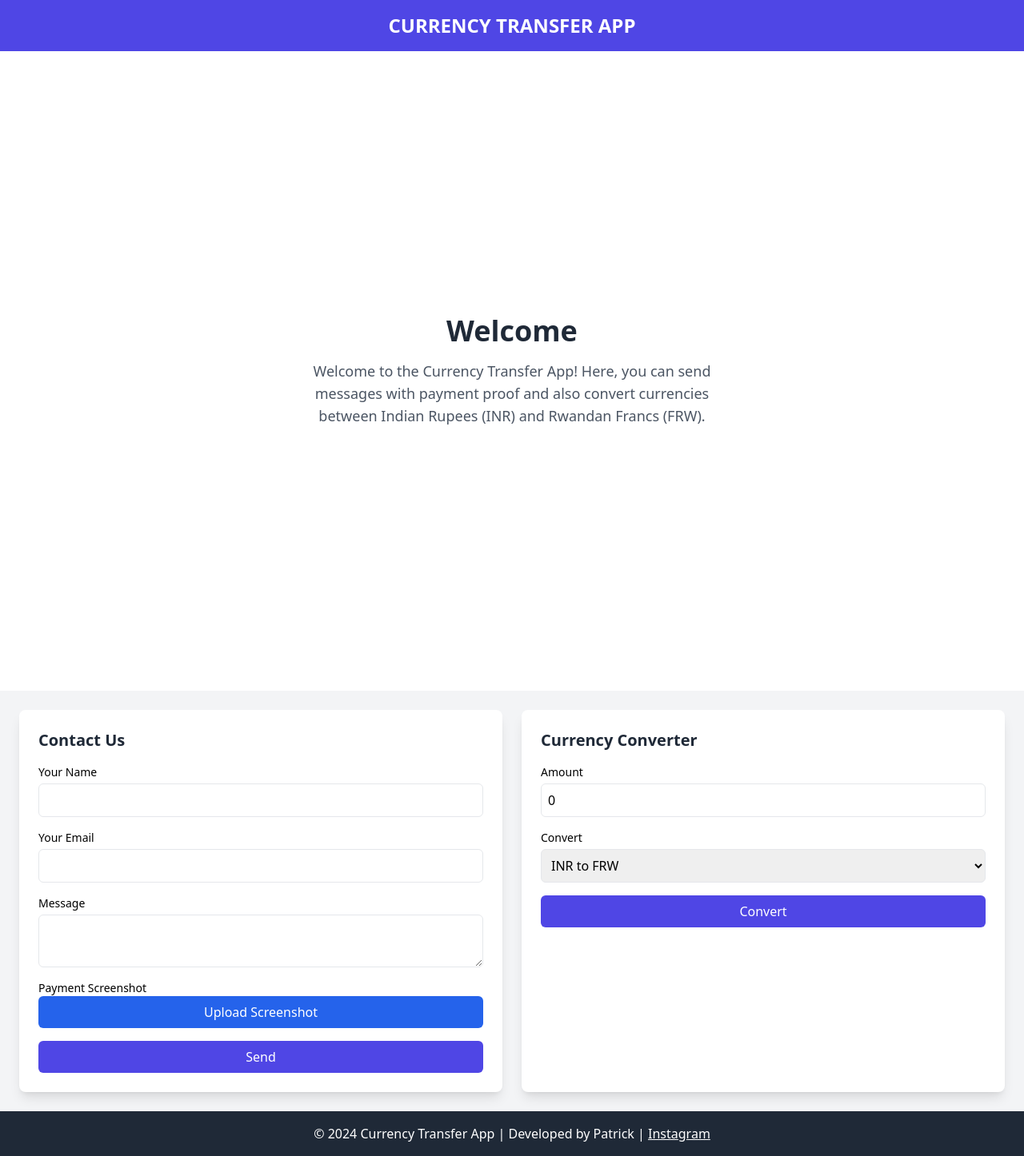
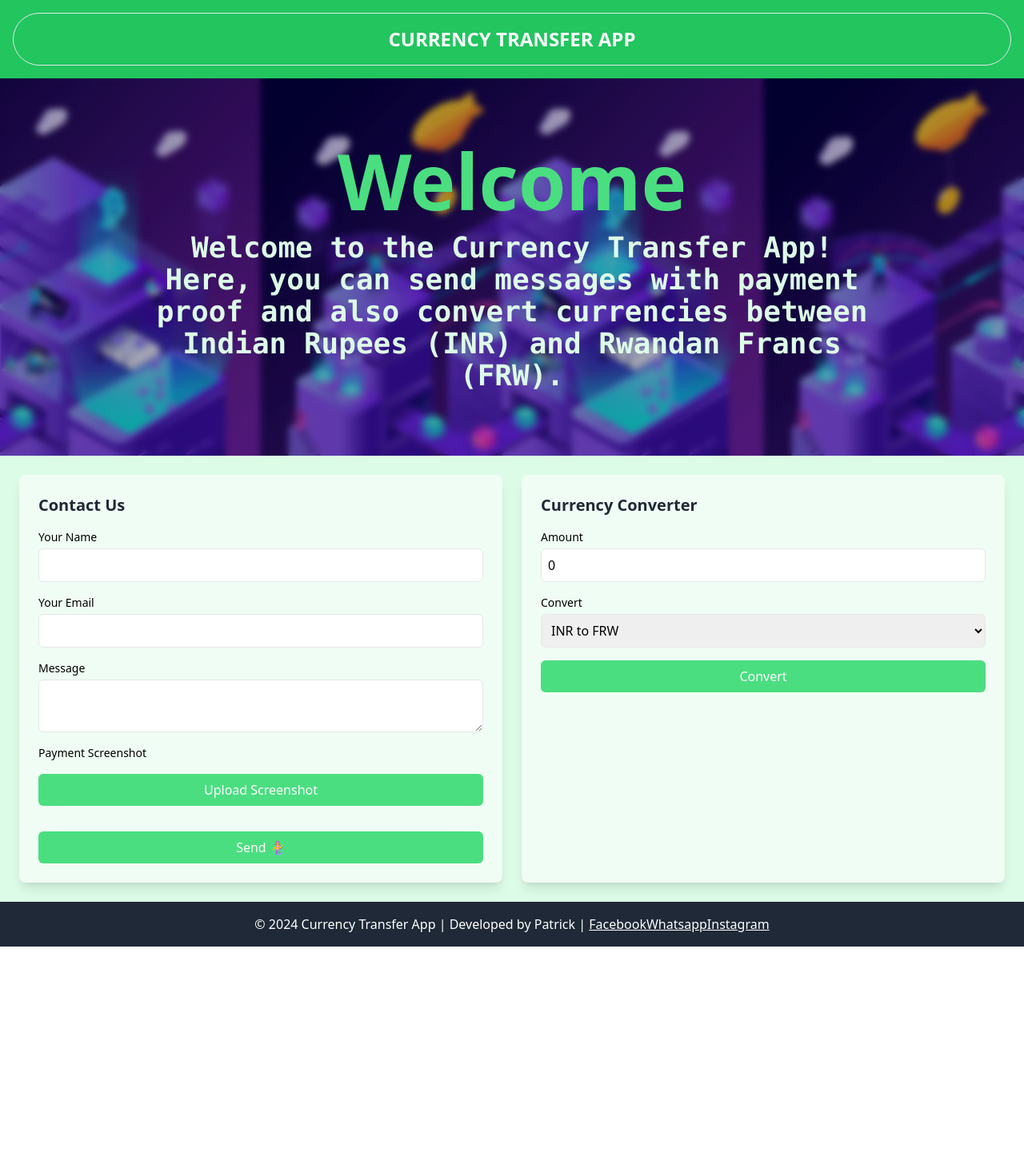
Before and after one commit to Cktripa-source/Currency-exchange, a React (Create React App) app: page / in a window 1280 px wide. Shown: the whole page at 80% size. After the commit the page ends 1184 px from the top, so only its background shows below. Built offline with nearby package versions, Linux system fonts and the light colour scheme.

Commit message:
second commit

```diff
--- a/src/App.js
+++ b/src/App.js
@@ -1,6 +1,7 @@
 import React, { useState, useRef } from "react";
 import emailjs from "@emailjs/browser";
 import axios from "axios";
+import backgroundImage from "./1711107399590.gif"
 
 const App = () => {
   const [loading, setLoading] = useState(false);
@@ -74,30 +75,45 @@ const App = () => {
   };
 
   return (
-    <div className="min-h-screen bg-gray-100">
+    <div className="min-h-screen bg-green-100">
       {/* Header */}
-      <header className="bg-indigo-600 text-white p-4 text-center">
-        <h1 className="text-2xl font-bold">CURRENCY TRANSFER APP</h1>
+      <header className="bg-green-500 text-white p-4 text-center">
+        <h1 className="text-2xl font-bold p-4 border rounded-full">CURRENCY TRANSFER APP</h1>
       </header>
 
       {/* Welcome Section */}
-      <section className="h-screen bg-white flex items-center justify-center">
-        <div className="text-center">
-          <h2 className="text-4xl font-bold text-gray-800 mb-4">Welcome</h2>
-          <p className="text-lg text-gray-600 max-w-lg mx-auto">
-            Welcome to the Currency Transfer App! Here, you can send messages
-            with payment proof and also convert currencies between Indian Rupees
-            (INR) and Rwandan Francs (FRW).
-          </p>
-        </div>
-      </section>
+      <section
+  className="h-1/2 p-6 sm:p-10 py-10 sm:py-20 flex items-center justify-center relative bg-cover sm:bg-contain bg-center"
+  style={{
+    backgroundImage: `url(${backgroundImage})`,
+  }}
+>
+  {/* Blurred Overlay */}
+  <div className="absolute inset-0 bg-black/30 backdrop-blur-sm"></div>
+
+  {/* Content */}
+  <div className="relative z-10 text-center">
+    <h2 className="text-6xl sm:text-8xl font-extrabold text-green-400 mb-4">
+      Welcome
+    </h2>
+    <p className="text-xl sm:text-4xl text-green-100 max-w-4xl mx-auto font-mono font-extrabold">
+      Welcome to the Currency Transfer App! Here, you can send messages with
+      payment proof and also convert currencies between Indian Rupees (INR) and
+      Rwandan Francs (FRW).
+    </p>
+  </div>
+</section>
+
+
+
+
 
       {/* Main Content */}
       <main className="p-6 space-y-6">
         {/* Contact and Currency Converter */}
         <div className="flex flex-col lg:flex-row lg:space-x-6">
           {/* Contact Section */}
-          <section className="flex-1 bg-white rounded-lg shadow-lg p-6 mb-6 lg:mb-0">
+          <section className="flex-1 bg-green-50 rounded-lg shadow-lg p-6 mb-6 lg:mb-0">
             <h2 className="text-xl font-bold text-gray-800 mb-4">Contact Us</h2>
             {error && <p className="text-red-500">{error}</p>}
             <form ref={formRef} onSubmit={handleSubmit} className="space-y-4">
@@ -150,7 +166,7 @@ const App = () => {
                   <button
                     type="button"
                     onClick={() => document.getElementById("fileInput").click()}
-                    className="w-full bg-blue-600 text-white py-2 px-4 rounded-md hover:bg-blue-700"
+                    className="w-full bg-green-400 text-white py-2 px-4 rounded-md hover:bg-green-600 my-4"
                   >
                     Upload Screenshot
                   </button>
@@ -159,15 +175,15 @@ const App = () => {
               <button
                 type="submit"
                 disabled={loading}
-                className="w-full bg-indigo-600 text-white py-2 px-4 rounded-md hover:bg-indigo-700"
+                className="w-full bg-green-400 text-white py-2 px-4 rounded-md hover:bg-green-600"
               >
-                {loading ? "Sending..." : "Send"}
+                {loading ? "Sending...🌿" : "Send 🧜‍♀️"}
               </button>
             </form>
           </section>
 
           {/* Currency Converter Section */}
-          <section className="flex-1 bg-white rounded-lg shadow-lg p-6">
+          <section className="flex-1 bg-green-50 rounded-lg shadow-lg p-6">
             <h2 className="text-xl font-bold text-gray-800 mb-4">
               Currency Converter
             </h2>
@@ -201,7 +217,7 @@ const App = () => {
               </div>
               <button
                 onClick={handleConversion}
-                className="w-full bg-indigo-600 text-white py-2 px-4 rounded-md hover:bg-indigo-700"
+                className="w-full bg-green-400 text-white py-2 px-4 rounded-md hover:bg-green-600"
               >
                 Convert
               </button>
@@ -224,6 +240,20 @@ const App = () => {
             target="_blank"
             className="underline"
           >
+            Facebook
+          </a>
+          <a
+            href="https://www.instagram.com/ck_tr_pa/"
+            target="_blank"
+            className="underline"
+          >
+            Whatsapp
+          </a>
+          <a
+            href="https://www.instagram.com/ck_tr_pa/"
+            target="_blank"
+            className="underline"
+          >
             Instagram
           </a>
         </p>
--- a/tailwind.config.js
+++ b/tailwind.config.js
@@ -1,6 +1,7 @@
 /** @type {import('tailwindcss').Config} */
 module.exports = {
   content: ["./src/**/*.{js,jsx}"],
+  color:"#4f2",
   theme: {
     extend: {},
   },
```
